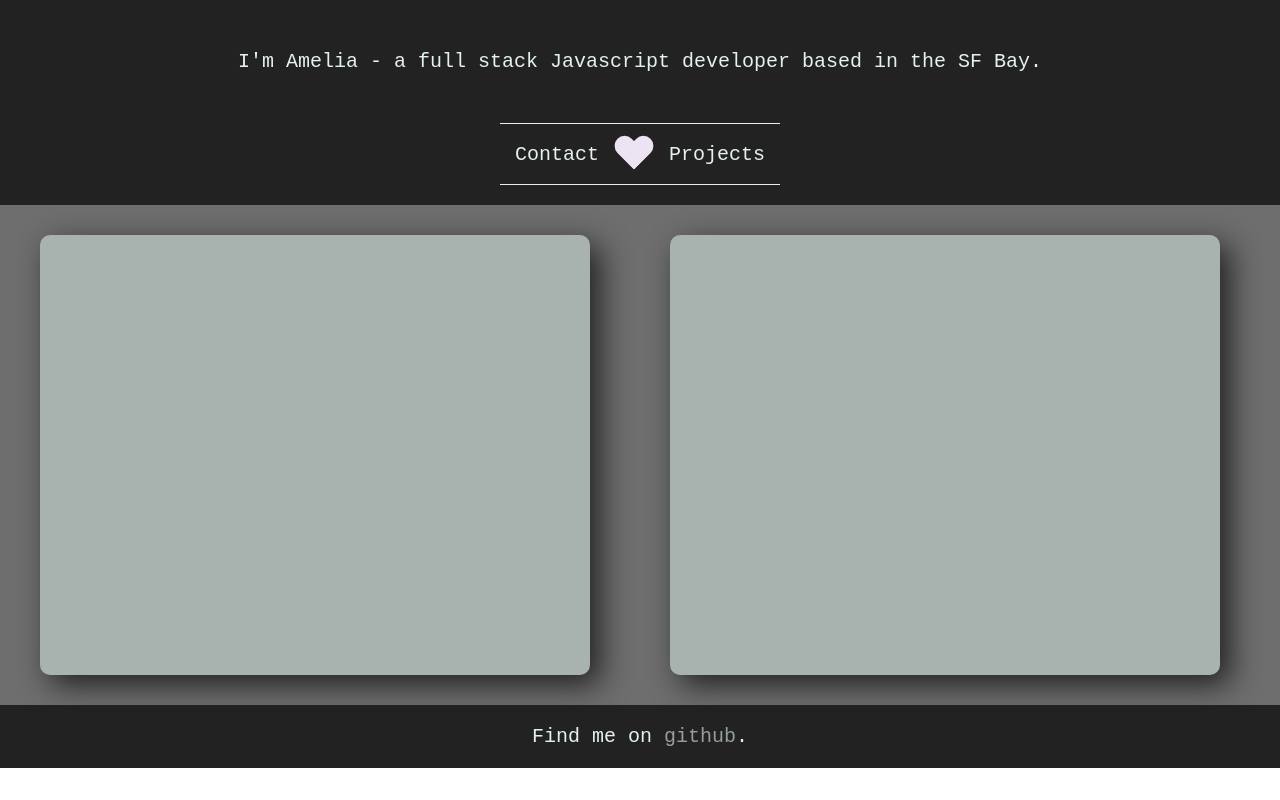
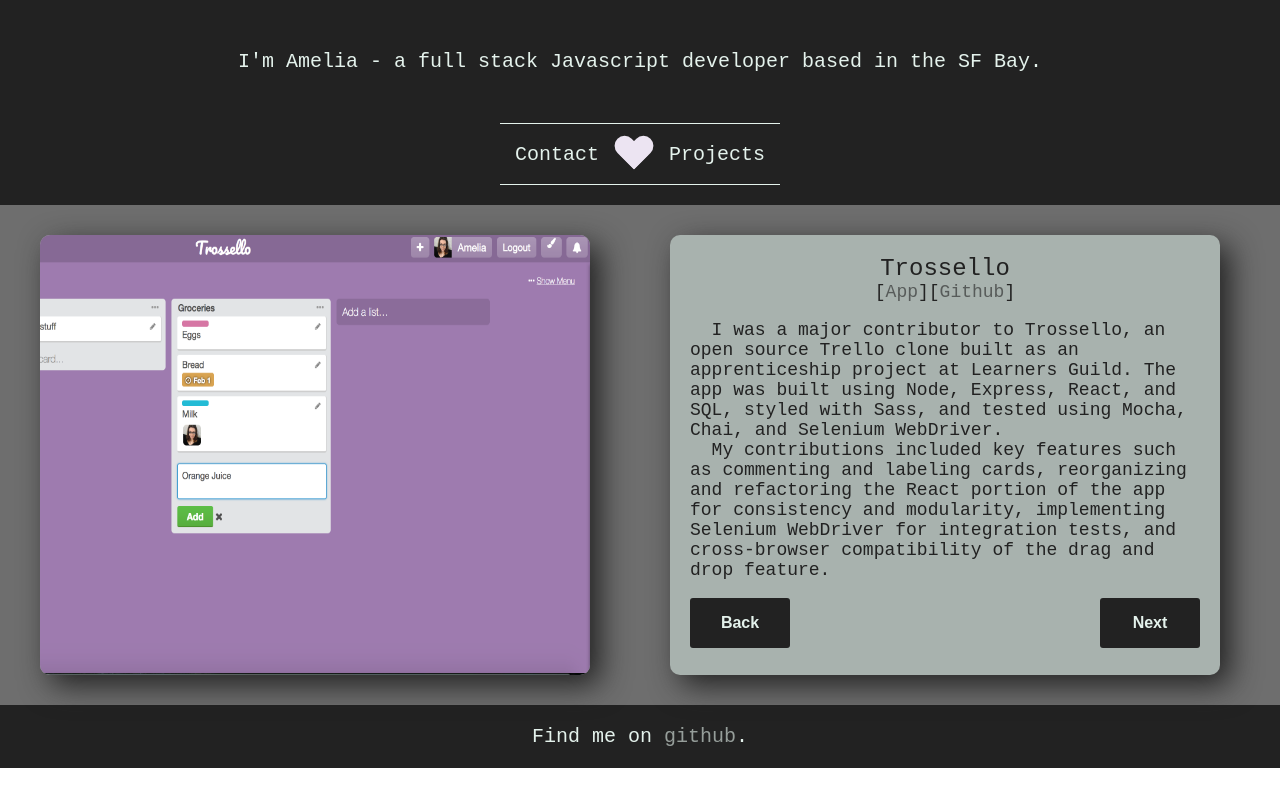
Before and after one commit to ameliavoncat/ameliavoncat, a website: page index.html in a window 1280 px wide. Drawn offline with nearby package versions, Linux system fonts and the light colour scheme.

Commit message:
Project template added with Trossello

```diff
--- a/browser/style.css
+++ b/browser/style.css
@@ -8,6 +8,16 @@
   color: inherit;
   opacity: 0.6;
   text-decoration: none;
+}
+button {
+  background-color: #222222;
+  color: #E4F2EC;
+  font-weight: bold;
+  font-size: 16px;
+  border: none;
+  border-radius: 3px;
+  width: 100px;
+  height: 50px;
 }
 
 .Page {
@@ -43,14 +53,15 @@
 }
 
 .Projects {
-  font-size: 20px;
+  font-family: monospace;
+  font-size: 18px;
   height: 500px;
   display: flex;
   justify-content: flex-start;
   background-color: #6E6E6E;
 }
 
-.Projects-project {
+.Projects-project, .Projects-image {
   color: #222222;
   width: 550px;
   height: 440px;
@@ -60,6 +71,21 @@
   box-shadow: 10px 10px 30px 0 #222222;
 }
 
+.Projects-project-header {
+  font-size: 24px;
+}
+
+.Projects-project-links {
+  display: flex;
+}
+
+.Projects-project-link-container {
+  display: flex;
+}
+
+br {
+  margin-bottom: 20px;
+}
 .Projects-project-content {
   display: flex;
   flex-direction: column;
@@ -68,14 +94,23 @@
   margin: 20px;
 }
 
-.Projects-project-image-container{
+.Projects-image-container{
   display: flex;
   justify-content: center;
 }
-.Projects-project-image {
-  width: 50%;
-  border-radius: 5px;
-  margin: 5px 0;
+
+.Projects-buttons {
+  width: 100%;
+  display: flex;
+}
+
+.Projects-buttons-container {
+  flex-grow: 1;
+}
+
+.Projects-buttons-container-next {
+  display: flex;
+  justify-content: flex-end;
 }
 
 .Contact-text {
--- a/index.html
+++ b/index.html
@@ -17,12 +17,50 @@
         </div>
       </div>
       <div class="Projects">
-        <div class="Projects-project">
-          <div class="Projects-project-content">
-          </div>
+        <div class="Projects-image-container">
+          <img class="Projects-image" src="./browser/images/Trossello.png"/>
         </div>
         <div class="Projects-project">
           <div class="Projects-project-content">
+            <div class="Projects-project-header">
+              Trossello
+            </div>
+            <div class="Projects-project-links">
+              <span class="Projects-project-link-container">
+                [<a href="https://trossello.apps.learnersguild.org/" class="Projects-project-link">
+                  App
+                </a>]
+              </span>
+              <span class="Projects-project-link-container">
+                [<a href="https://github.com/GuildCrafts/Trossello" class="Projects-project-link">
+                  Github
+                </a>]
+              </span>
+            </div>
+            <p class="Projects-project-text">
+              <span class="Projects-project-text-section">
+                &nbsp; I was a major contributor to Trossello, an open source Trello clone
+                built as an apprenticeship project at Learners Guild. The app was
+                built using Node, Express, React, and SQL, styled with Sass,
+                and tested using Mocha, Chai, and Selenium WebDriver.
+              </span>
+              <br>
+              <span class="Projects-project-section">
+                &nbsp; My contributions included key features such as commenting
+                and labeling cards, reorganizing and refactoring the React portion
+                of the app for consistency and modularity, implementing Selenium
+                WebDriver for integration tests, and cross-browser compatibility of
+                the drag and drop feature.
+              </span>
+            </p>
+            <div class="Projects-buttons">
+              <div class="Projects-buttons-container">
+                <button class="Projects-buttons-back">Back</button>
+              </div>
+              <div class="Projects-buttons-container Projects-buttons-container-next">
+                <button class="Projects-buttons-next">Next</button>
+              </div>
+            </div>
           </div>
         </div>
       </div>
```
